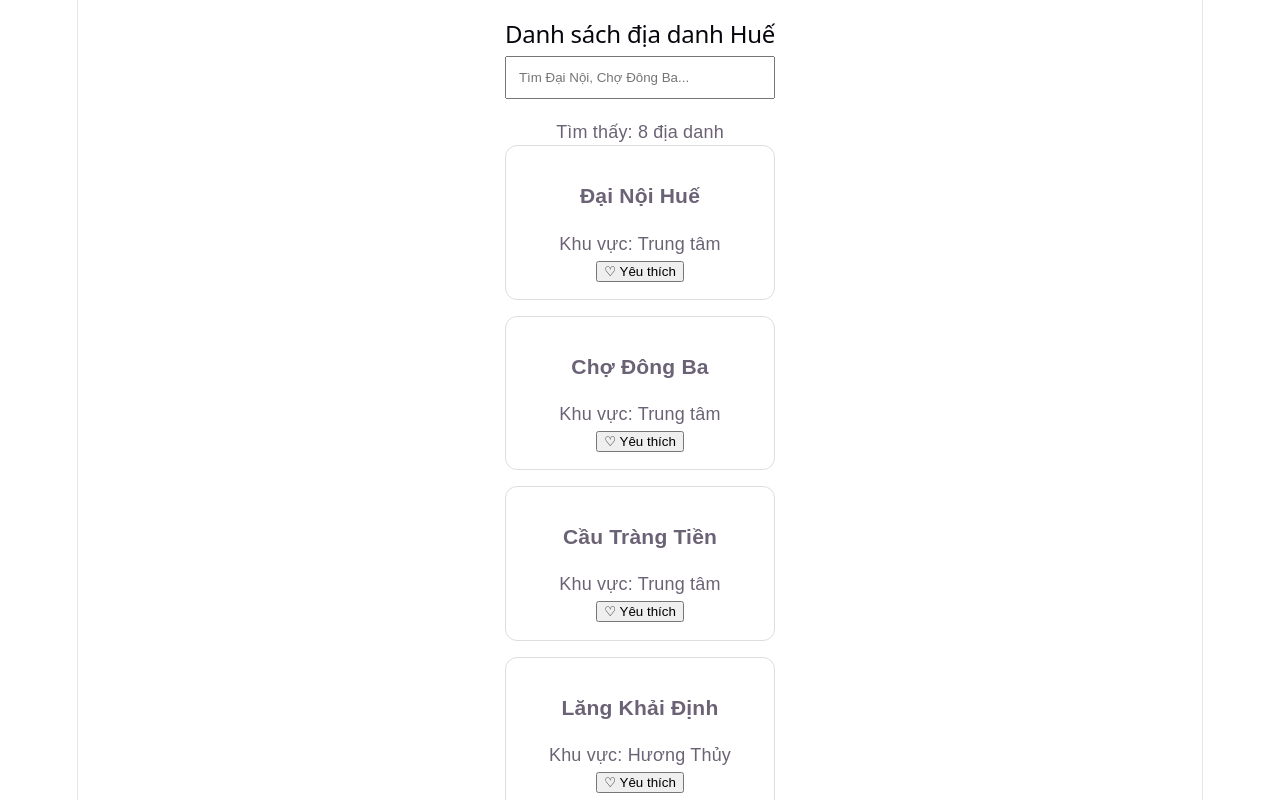
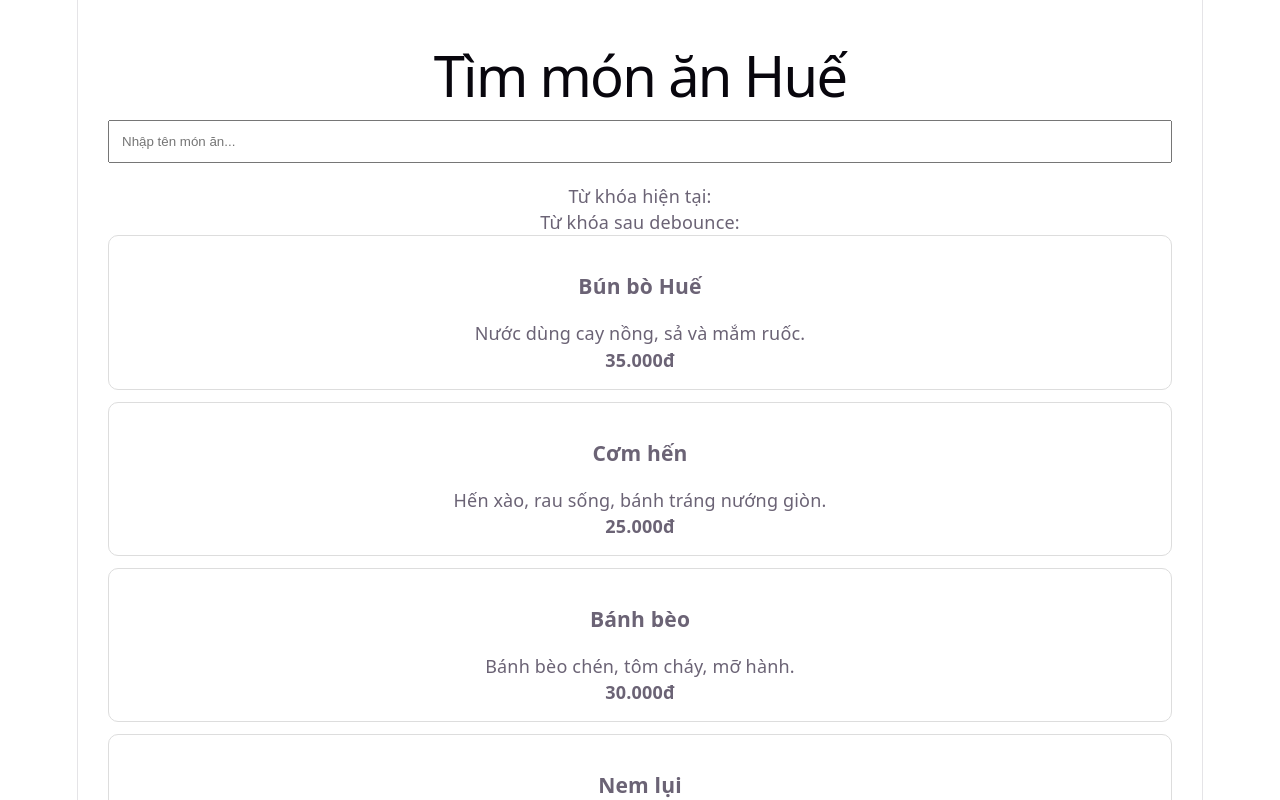
Before and after one commit to xuanhoai3152007-cmd/phu-xuan-react, a React (Vite) app: page / in a window 1280 px wide. Shown: the top 800 px of the page. Built offline with nearby package versions, Linux system fonts and the light colour scheme.

Commit message:
feat: hoàn thành bài 6 lab 5 custom hook useDebounce

```diff
--- a/src/App.tsx
+++ b/src/App.tsx
@@ -1,17 +1,7 @@
-import DanhSachDiaDanh from './features/landmarks/DanhSachDiaDanh'
+import TimMonAnDebounce from './features/food/TimMonAnDebounce'
 
 function App() {
-  return (
-    <div
-      style={{
-        maxWidth: '800px',
-        margin: '0 auto',
-        fontFamily: 'Arial, sans-serif',
-      }}
-    >
-      <DanhSachDiaDanh />
-    </div>
-  )
+  return <TimMonAnDebounce />
 }
 
 export default App
--- /dev/null
+++ b/src/features/food/TimMonAnDebounce.tsx
@@ -0,0 +1,88 @@
+import { useMemo, useState } from 'react'
+
+import useDebounce from '../../hooks/useDebounce'
+
+import danhSachMonAn from '../../data/mon-an.json'
+
+function TimMonAnDebounce() {
+  const [tuKhoa, setTuKhoa] = useState('')
+
+  const tuKhoaDaTre = useDebounce(tuKhoa, 300)
+
+  const danhSachLoc = useMemo(() => {
+    console.log(
+      'Đang lọc theo từ khoá:',
+      tuKhoaDaTre,
+    )
+
+    const tuKhoaXuLy =
+      tuKhoaDaTre.trim().toLowerCase()
+
+    if (!tuKhoaXuLy) {
+      return danhSachMonAn
+    }
+
+    return danhSachMonAn.filter((monAn) =>
+      monAn.ten
+        .toLowerCase()
+        .includes(tuKhoaXuLy),
+    )
+  }, [tuKhoaDaTre])
+
+  return (
+    <div
+      style={{
+        padding: '30px',
+      }}
+    >
+      <h1>Tìm món ăn Huế</h1>
+
+      <input
+        type="text"
+        value={tuKhoa}
+        onChange={(e) => setTuKhoa(e.target.value)}
+        placeholder="Nhập tên món ăn..."
+        style={{
+          width: '100%',
+          padding: '12px',
+          marginBottom: '20px',
+          boxSizing: 'border-box',
+        }}
+      />
+
+      <p>
+        Từ khóa hiện tại:{' '}
+        <strong>{tuKhoa}</strong>
+      </p>
+
+      <p>
+        Từ khóa sau debounce:{' '}
+        <strong>{tuKhoaDaTre}</strong>
+      </p>
+
+      <div>
+        {danhSachLoc.map((monAn) => (
+          <div
+            key={monAn.id}
+            style={{
+              padding: '16px',
+              marginBottom: '12px',
+              border: '1px solid #ddd',
+              borderRadius: '10px',
+            }}
+          >
+            <h3>{monAn.ten}</h3>
+
+            <p>{monAn.moTa}</p>
+
+            <strong>
+              {monAn.gia.toLocaleString('vi-VN')}đ
+            </strong>
+          </div>
+        ))}
+      </div>
+    </div>
+  )
+}
+
+export default TimMonAnDebounce
--- /dev/null
+++ b/src/hooks/useDebounce.ts
@@ -0,0 +1,23 @@
+import { useEffect, useState } from 'react'
+
+function useDebounce<T>(
+  giaTri: T,
+  doTre: number,
+): T {
+  const [giaTriDaTre, setGiaTriDaTre] =
+    useState<T>(giaTri)
+
+  useEffect(() => {
+    const idBoDem = setTimeout(() => {
+      setGiaTriDaTre(giaTri)
+    }, doTre)
+
+    return () => {
+      clearTimeout(idBoDem)
+    }
+  }, [giaTri, doTre])
+
+  return giaTriDaTre
+}
+
+export default useDebounce
```
